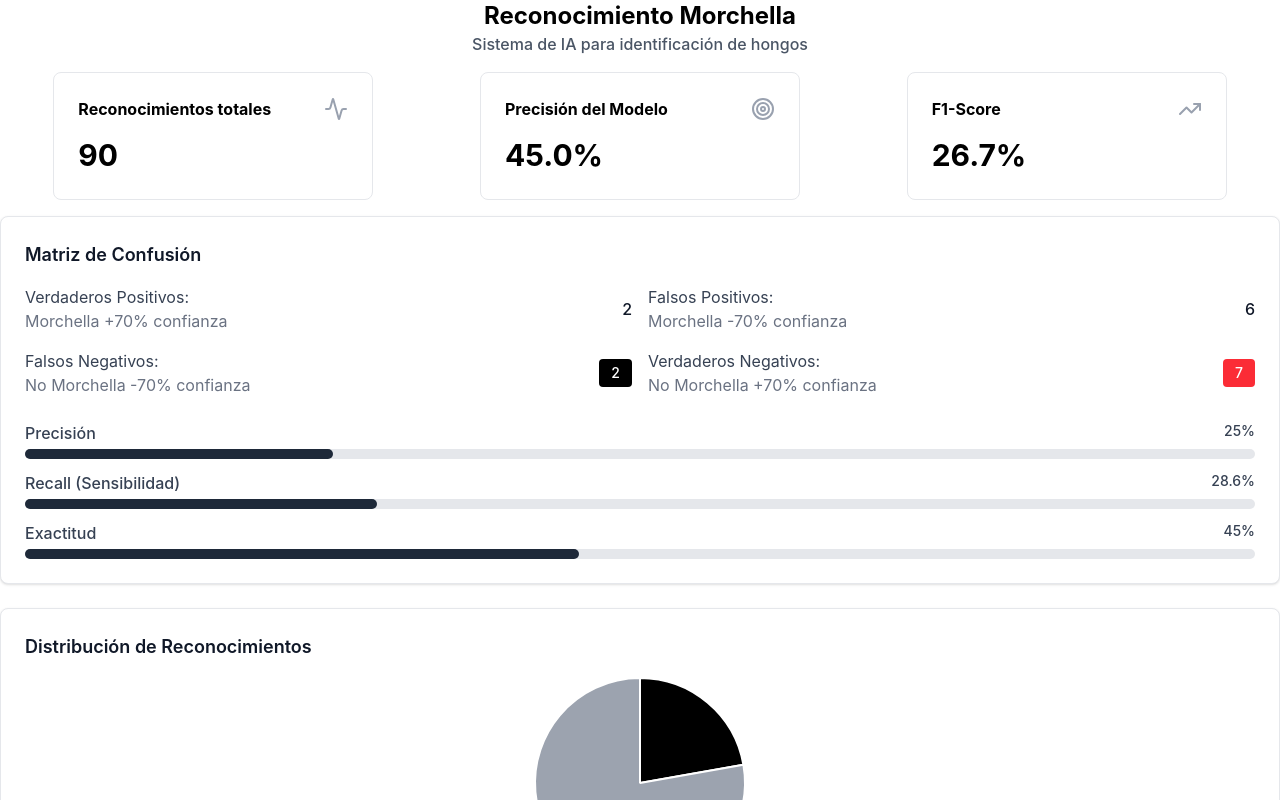
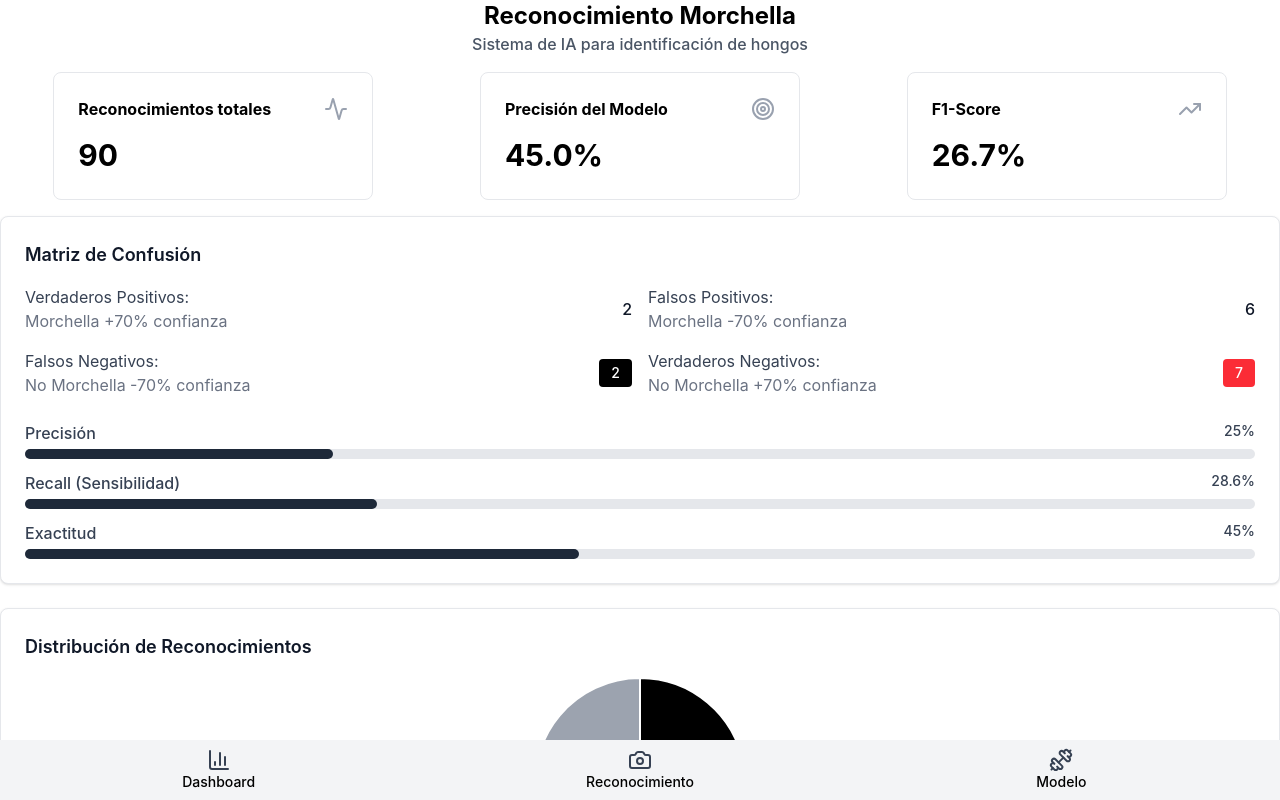
Before and after one commit to Calegree/ReconocimientoHongoFront, a Vue app: page / in a window 1280 px wide. Shown: the top 800 px of the page. Built offline with nearby package versions, Linux system fonts and the light colour scheme.

Commit message:
fix: navbar position fix

```diff
--- a/src/App.vue
+++ b/src/App.vue
@@ -3,5 +3,7 @@ import { RouterLink, RouterView } from 'vue-router'
 </script>
 
 <template>
-  <RouterView />
+  <div class="pb-20">
+    <RouterView />
+  </div>
 </template>
--- a/src/components/NavBar.vue
+++ b/src/components/NavBar.vue
@@ -11,7 +11,7 @@ const route = useRoute()
 
 <template>
   <!-- HTML del componente -->
-  <nav class="grid grid-cols-3 bg-gray-100 p-2">
+  <nav class="fixed bottom-0 grid grid-cols-3 p-2 w-full bg-gray-100 p-2">
     <RouterLink to="/" class="flex flex-col items-center">
       <ChartColumn class="w-6 h-6 text-gray-700" />
       <h2 class="text-sm font-medium">Dashboard</h2>
```
